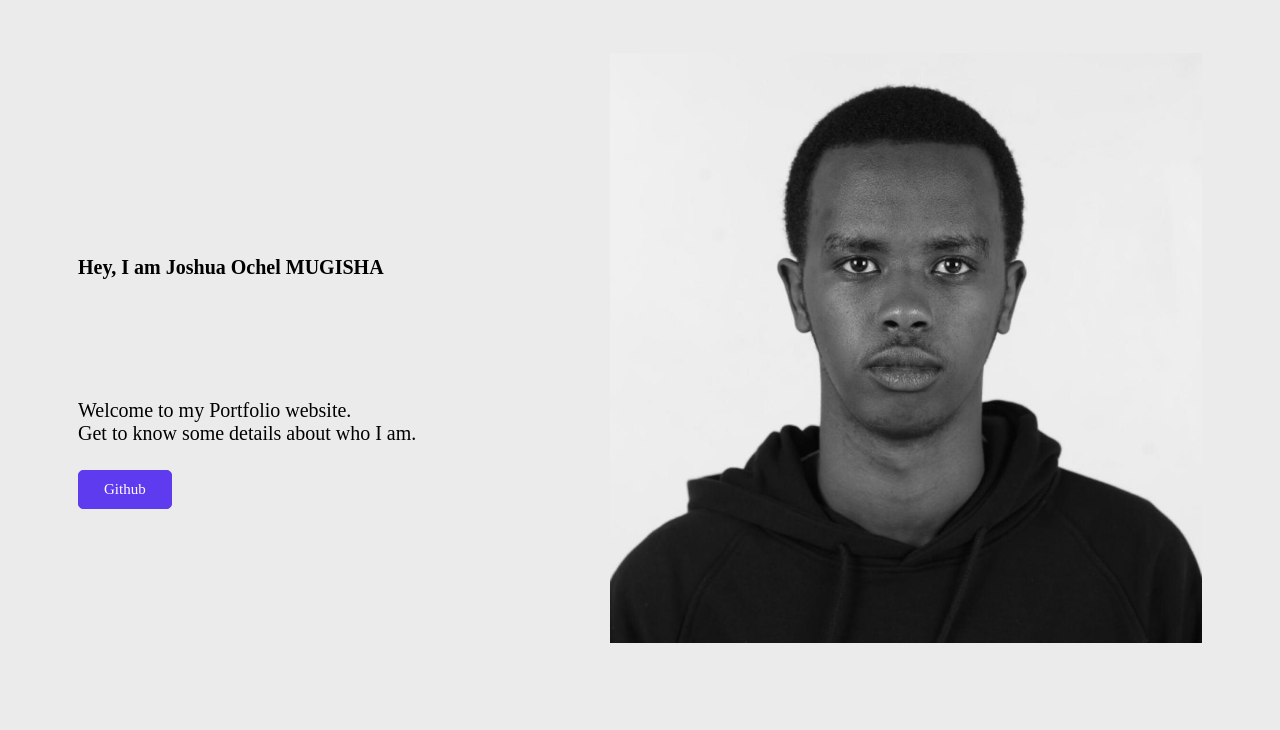
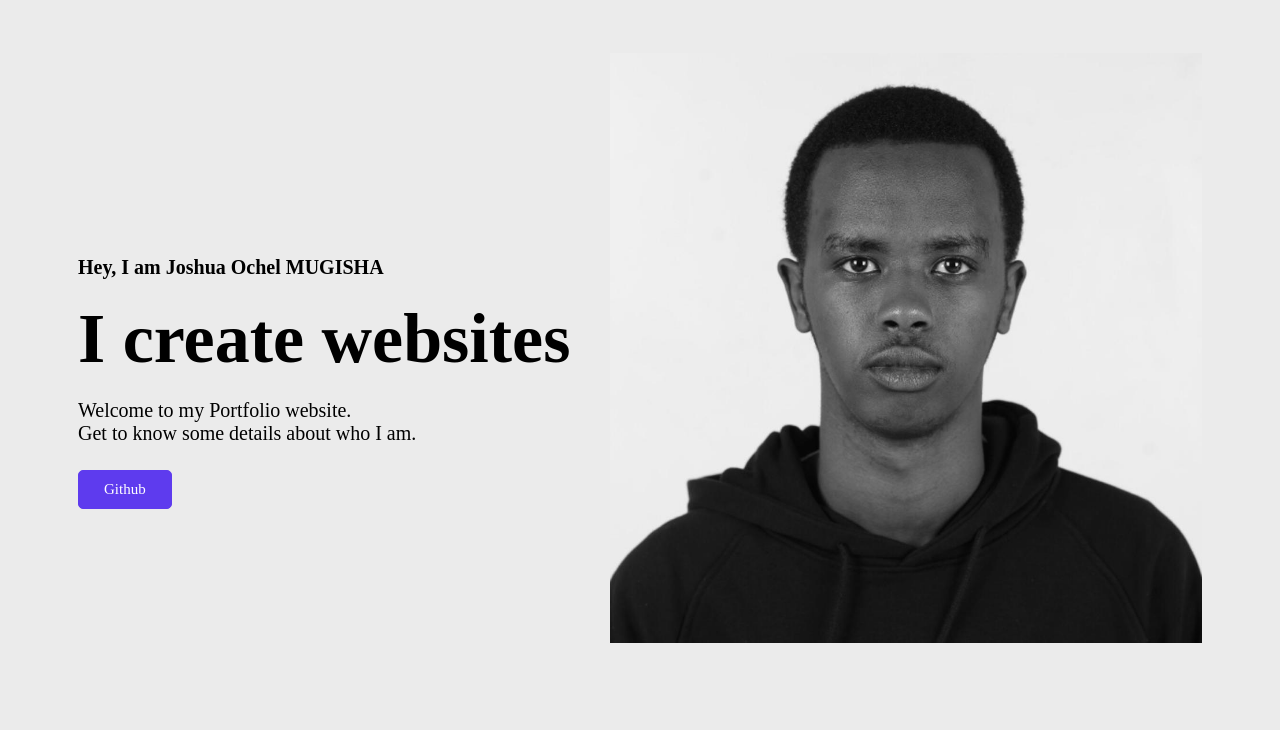
Before and after one commit to Mugisha-Joshua/My-Portfolio, a plain HTML site: page index.html in a window 1280 px wide. Shown: the part 70-800 px from the top of the page. Drawn offline with Linux system fonts and the light colour scheme.

Commit message:
Updated files

```diff
--- a/index.html
+++ b/index.html
@@ -34,7 +34,7 @@
     <section id="home">
       <div class="paragraph">
         <h1>Hey, I am Joshua Ochel MUGISHA</h1>
-        <h5><br /></h5>
+        <h5>I create websites<br /></h5>
         <p>
           Welcome to my Portfolio website.
           <br />Get to know some details about who I am.
```
